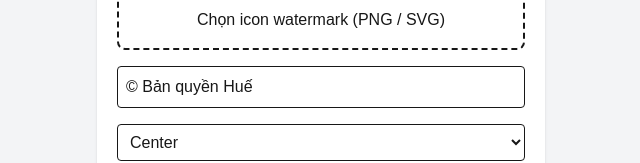
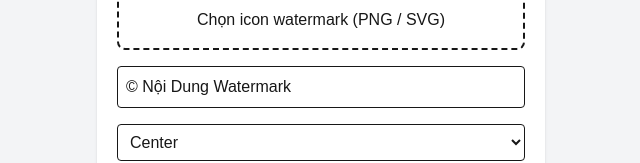
Before and after one commit to hiyoshichannel-boop/WatermarkOnline, a Next.js app: page / in a window 1280 px wide. Shown: the part 174-337 px from the top of the page, without its empty margins (319-959 px from the left). Built offline with nearby package versions, Linux system fonts and the light colour scheme.

Commit message:
Update 31

```diff
--- a/app/page.tsx
+++ b/app/page.tsx
@@ -9,7 +9,7 @@ export default function Home() {
   const [image, setImage] = useState<File | null>(null);
   const [icon, setIcon] = useState<File | null>(null);
 
-  const [text, setText] = useState("© Bản quyền Huế");
+  const [text, setText] = useState("© Nội Dung Watermark");
   const [position, setPosition] = useState("center");
   const [opacity, setOpacity] = useState(0.4);
   const [color, setColor] = useState("#ffffff");
```
